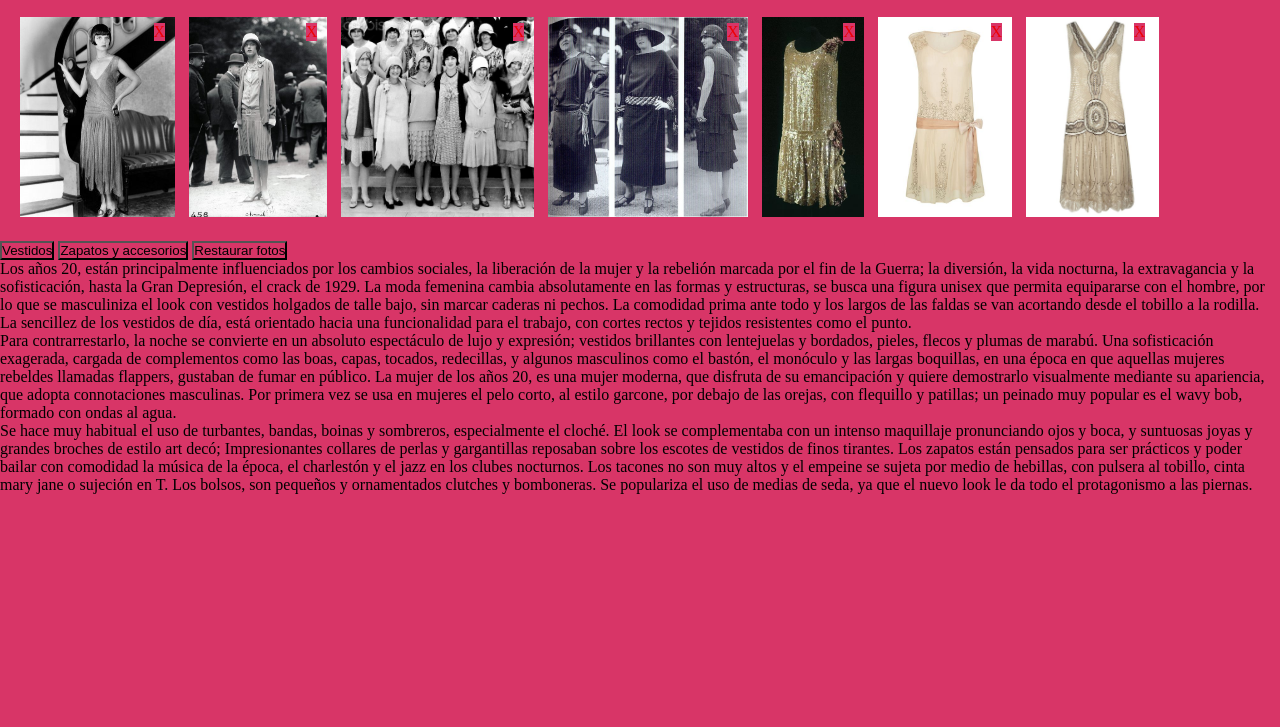
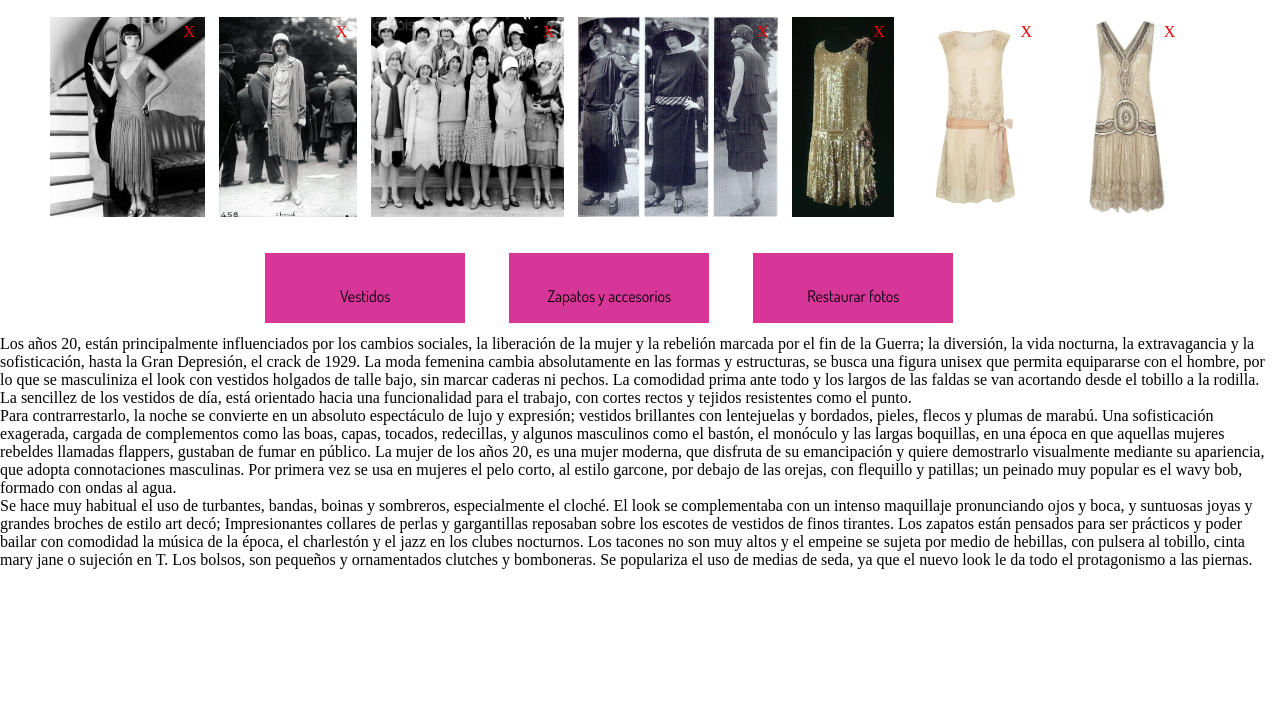
Before and after one commit to SilviaGuerra/moda-bem, a plain HTML site: page index.html in a window 1280 px wide. Shown: the part 73-800 px from the top of the page. Drawn offline with Linux system fonts and the light colour scheme.

Commit message:
estilo a botones

```diff
--- a/index.html
+++ b/index.html
@@ -52,12 +52,14 @@
         <span class="fotos_cerrar">X</span>
       </span>
     </section>
-    <section class="botones">
-      <button id="vestidos">Vestidos</button>
-      <button id="zapatos">Zapatos y accesorios</button>
-      <button id="restaurar">Restaurar fotos</button>
+    <section class="row">
+      <div class="col-2-offset col-8">
+        <button class="boton-info" id="vestidos">Vestidos</button>
+        <button class="boton-info" id="zapatos">Zapatos y accesorios</button>
+        <button class="boton-info" id="restaurar">Restaurar fotos</button>
+      </div>
     </section>
-    <section>
+    <section class="info-text">
       <p>
         Los años 20, están principalmente influenciados por los cambios sociales,
         la liberación de la mujer y la rebelión marcada por el fin de la Guerra;
@@ -101,6 +103,6 @@
         a las piernas.﻿
       </p>
     </section>
-    <script src="assets/js/main.js"></script>
+    <script src="js/main.js"></script>
   </body>
 </html>
--- a/js/main.js
+++ b/js/main.js
@@ -1,5 +1,5 @@
-var foto = document.getElementsByClassName("panda");
-var cerrar = document.getElementsByClassName("cerrar");
+var foto = document.getElementsByClassName("fotos_item");
+var cerrar = document.getElementsByClassName("fotos_cerrar");
 
 for(i= 0; i < foto.length; i++){
   foto[i].addEventListener("click", borrar);
--- a/src/scss/style.scss
+++ b/src/scss/style.scss
@@ -4,7 +4,6 @@
   box-sizing: border-box;
   margin: 0;
   padding: 0;
-  background: #d83567;
 }
 
 .container{
@@ -65,7 +64,7 @@
 @mixin list-nav{
   font-size: 16px;
   font-family: 'Dosis', sans-serif;
-  background: $morado;
+  background: $rosa;
   padding-top: 15px;
 }
 
@@ -100,7 +99,8 @@ a:hover{
 }
 
 .fotos{
-  margin: 20px 10px;
+  margin: 20px 40px;
+  display: flex-inline;
 }
 
 .fotos_item{
@@ -113,3 +113,11 @@ a:hover{
   margin: 6px -25px;
   color: #EE0006;
 }
+
+.boton-info{
+  @include list-nav;
+  margin-left: 40px;
+  border: $ninguno;
+  width: 200px;
+  height: 70px;
+}
```
Also changed, not shown: assets/css/style.css, 2 other files.
